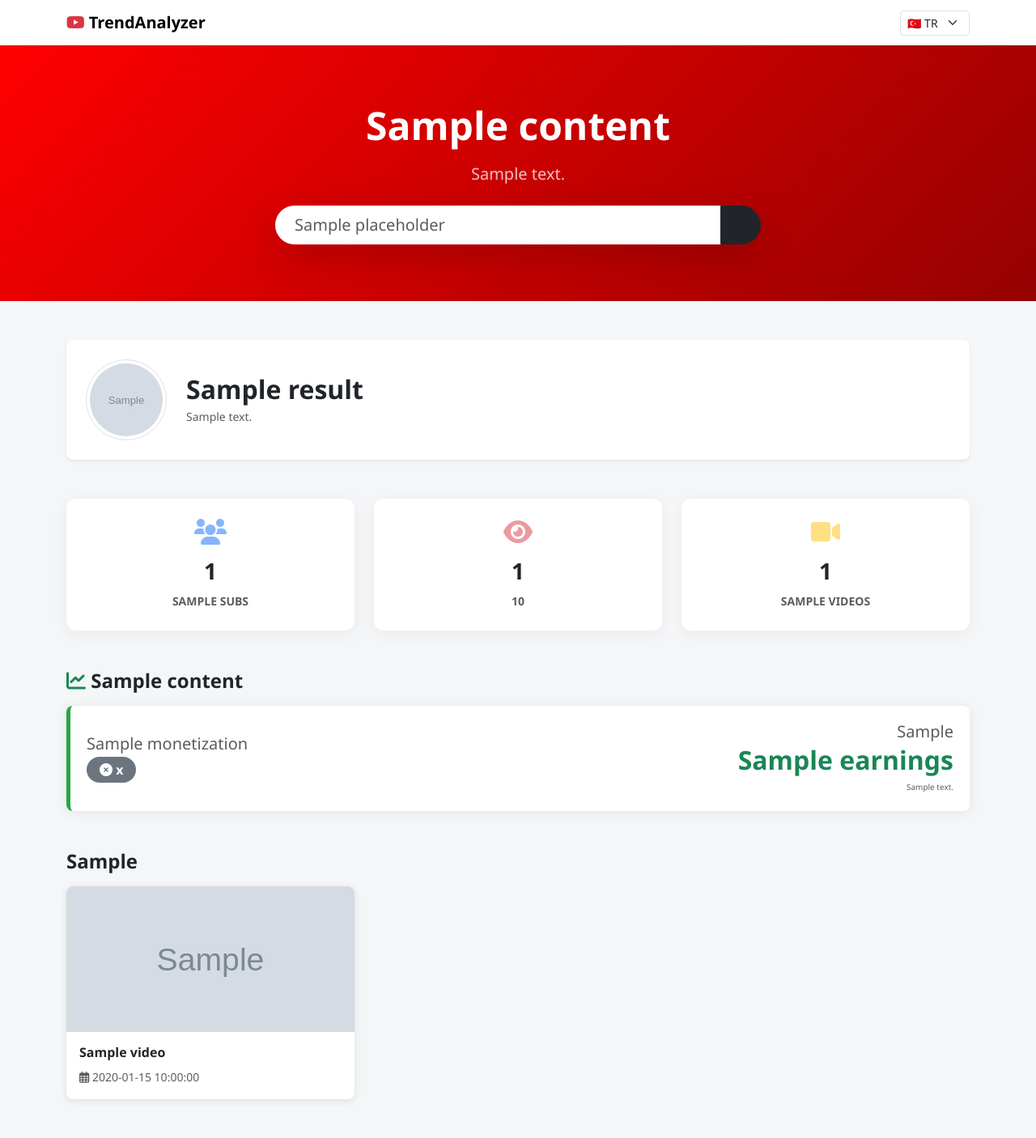
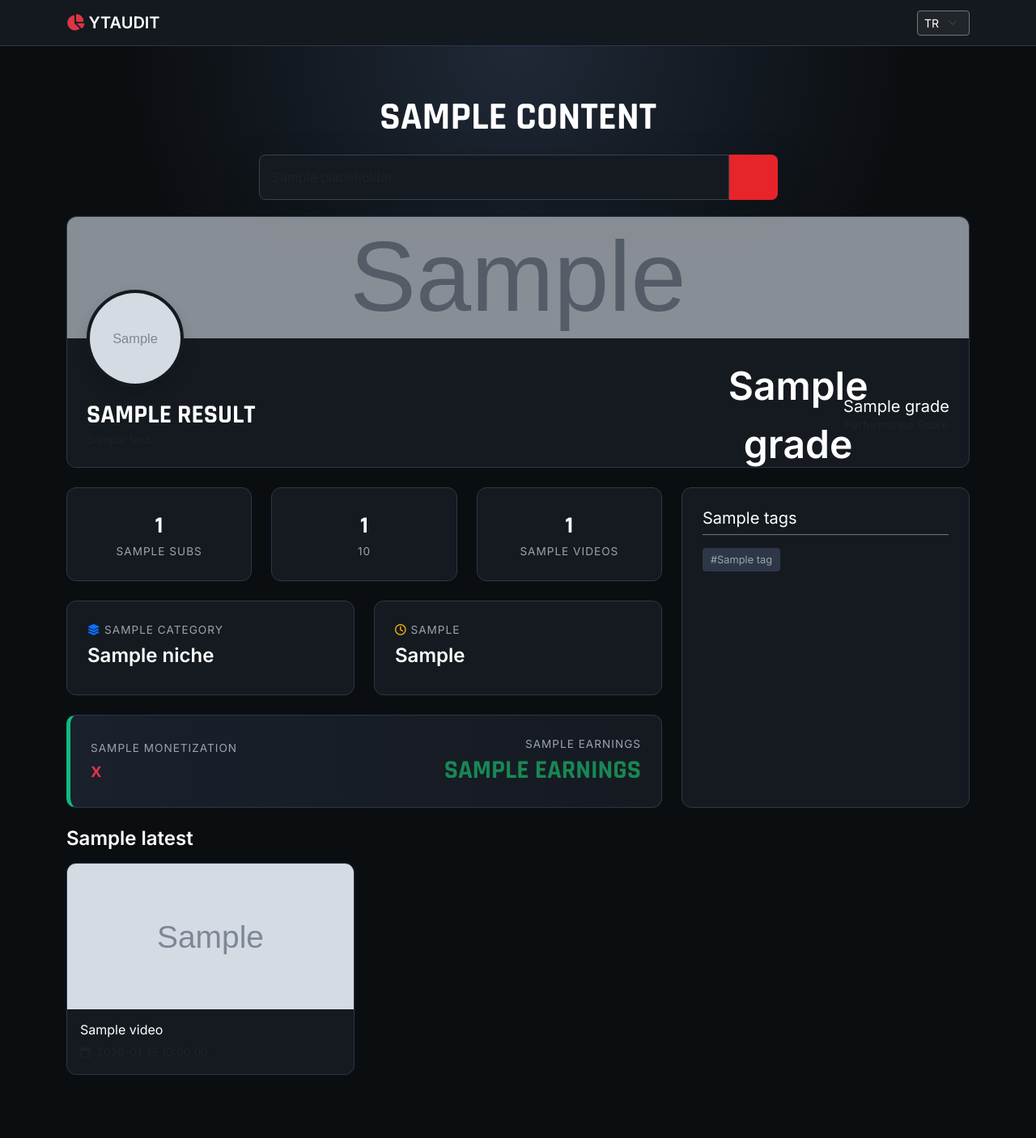
Before and after one commit to 2psgmvs86m-a11y/youtube-trend-analiz, a Python web app: template templates/index.html in a window 1280 px wide. Shown: the whole page at 81% size. After the commit the page ends 1328 px from the top, so only its background shows below. Run offline with Jinja, Linux system fonts and the light colour scheme; the template is opened without the code that fills it: most values are stand-ins (such as "Sample title", 1, 10 or a date in 2020); grey boxes marked "Sample" are stand-in pictures.

Commit message:
Update index.html

```diff
--- a/templates/index.html
+++ b/templates/index.html
@@ -1,4 +1,3 @@
-
 <!DOCTYPE html>
 <html lang="{{ current_lang }}">
 <head>
@@ -6,116 +5,159 @@
     <meta name="viewport" content="width=device-width, initial-scale=1.0">
     <title>{{ content.title }}</title>
     <link href="https://cdn.jsdelivr.net/npm/bootstrap@5.3.0/dist/css/bootstrap.min.css" rel="stylesheet">
-    <link rel="stylesheet" href="https://cdnjs.cloudflare.com/ajax/libs/font-awesome/6.0.0/css/all.min.css">
+    <link href="https://fonts.googleapis.com/css2?family=Rajdhani:wght@400;600;700&family=Inter:wght@300;400;600&display=swap" rel="stylesheet">
+    <link rel="stylesheet" href="https://cdnjs.cloudflare.com/ajax/libs/font-awesome/6.4.0/css/all.min.css">
+
     <style>
-        body { background-color: #f4f6f8; font-family: 'Segoe UI', Tahoma, Geneva, Verdana, sans-serif; }
-        .hero { background: linear-gradient(135deg, #FF0000 0%, #950101 100%); color: white; padding: 70px 0; }
-        .stat-card { background: white; border-radius: 12px; padding: 25px; text-align: center; box-shadow: 0 4px 20px rgba(0,0,0,0.05); height: 100%; transition: transform 0.2s; }
-        .stat-card:hover { transform: translateY(-5px); }
-        .financial-box { background: #fff; border-left: 5px solid #28a745; padding: 20px; border-radius: 8px; box-shadow: 0 2px 15px rgba(0,0,0,0.08); }
-        .video-card img { width: 100%; border-radius: 8px 8px 0 0; object-fit: cover; height: 180px; }
-        .video-card { border: none; box-shadow: 0 2px 10px rgba(0,0,0,0.1); border-radius: 8px; overflow: hidden; }
+        :root { --dark-bg: #0b0e11; --card-bg: #151a21; --accent: #e62429; --text-gray: #9ca3af; }
+        body { background-color: var(--dark-bg); color: white; font-family: 'Inter', sans-serif; }
+        h1, h2, h3, .grade-text { font-family: 'Rajdhani', sans-serif; text-transform: uppercase; }
+
+        /* Header & Search */
+        .navbar { background: rgba(21, 26, 33, 0.95); border-bottom: 1px solid #2d3748; }
+        .hero { padding: 60px 0; background: radial-gradient(circle at top, #1f2937 0%, var(--dark-bg) 70%); }
+        .search-input { background: var(--card-bg); border: 1px solid #374151; color: white; padding: 15px; border-radius: 8px 0 0 8px; }
+        .search-input:focus { background: var(--card-bg); color: white; border-color: var(--accent); box-shadow: none; }
+        .btn-audit { background: var(--accent); border: none; color: white; font-weight: 700; padding: 0 30px; border-radius: 0 8px 8px 0; }
+
+        /* Cards */
+        .glass-card { background: var(--card-bg); border: 1px solid #2d3748; border-radius: 12px; padding: 25px; height: 100%; }
+        .channel-banner { height: 150px; width: 100%; object-fit: cover; border-radius: 12px 12px 0 0; opacity: 0.6; }
+        .avatar-overlay { width: 120px; height: 120px; border-radius: 50%; border: 4px solid var(--card-bg); margin-top: -60px; position: relative; z-index: 2; background: #000; }
+
+        /* Grade Badge */
+        .grade-box { width: 80px; height: 80px; display: flex; align-items: center; justify-content: center; border-radius: 12px; font-size: 3rem; font-weight: 800; color: white; }
+        .grade-A, .grade-A_plus { background: linear-gradient(135deg, #10b981, #059669); box-shadow: 0 0 20px rgba(16, 185, 129, 0.4); }
+        .grade-B, .grade-B_plus { background: linear-gradient(135deg, #3b82f6, #2563eb); }
+        .grade-C { background: linear-gradient(135deg, #f59e0b, #d97706); }
+        .grade-D { background: linear-gradient(135deg, #ef4444, #dc2626); }
+
+        /* Tags */
+        .tag-badge { background: #2d3748; color: var(--text-gray); font-size: 0.8rem; padding: 5px 10px; border-radius: 4px; margin: 0 5px 5px 0; display: inline-block; }
+
+        /* Financial Box */
+        .finance-section { background: linear-gradient(to right, #1a202c, #151a21); border-left: 5px solid #10b981; }
+
+        .stat-num { font-size: 1.8rem; font-weight: 700; font-family: 'Rajdhani'; }
+        .stat-label { font-size: 0.85rem; color: var(--text-gray); text-transform: uppercase; letter-spacing: 1px; }
     </style>
 </head>
 <body>
 
-    <nav class="navbar navbar-light bg-white shadow-sm">
+    <nav class="navbar navbar-expand-lg navbar-dark">
         <div class="container">
-            <a class="navbar-brand fw-bold" href="/"><i class="fab fa-youtube text-danger"></i> TrendAnalyzer</a>
-            <select class="form-select form-select-sm w-auto" onchange="location = '?lang=' + this.value;">
-                <option value="tr" {% if current_lang == 'tr' %}selected{% endif %}>🇹🇷 TR</option>
-                <option value="en" {% if current_lang == 'en' %}selected{% endif %}>🇬🇧 EN</option>
-                <option value="de" {% if current_lang == 'de' %}selected{% endif %}>🇩🇪 DE</option>
-            </select>
+            <a class="navbar-brand fw-bold" href="/"><i class="fas fa-chart-pie text-danger"></i> YT<span class="text-white">AUDIT</span></a>
+            <div class="ms-auto">
+                <select class="form-select form-select-sm bg-dark text-white border-secondary" onchange="location = '?lang=' + this.value;">
+                    <option value="tr" {% if current_lang == 'tr' %}selected{% endif %}>TR</option>
+                    <option value="en" {% if current_lang == 'en' %}selected{% endif %}>EN</option>
+                    <option value="de" {% if current_lang == 'de' %}selected{% endif %}>DE</option>
+                </select>
+            </div>
         </div>
     </nav>
 
-    <div class="hero text-center">
-        <div class="container">
-            <h1 class="fw-bold display-5 mb-3">{{ content.title }}</h1>
-            <p class="lead opacity-75 mb-4">{{ content.desc }}</p>
-
-            <form method="POST" class="d-flex justify-content-center">
-                <div class="input-group shadow-lg" style="max-width: 600px; border-radius: 50px; overflow: hidden;">
-                    <input type="text" name="query" class="form-control form-control-lg border-0 px-4" placeholder="{{ content.placeholder }}" required>
-                    <button class="btn btn-dark px-4 fw-bold" type="submit">{{ content.search_btn }}</button>
+    <div class="hero">
+        <div class="container text-center">
+            <h1 class="display-5 fw-bold mb-3">{{ content.title }}</h1>
+            <div class="row justify-content-center">
+                <div class="col-md-7">
+                    <form method="POST" class="d-flex shadow-lg">
+                        <input type="text" name="query" class="form-control search-input" placeholder="{{ content.placeholder }}" required>
+                        <button class="btn btn-audit" type="submit">{{ content.search_btn }}</button>
+                    </form>
                 </div>
-            </form>
+            </div>
+            {% if error %} <div class="alert alert-danger mt-4 d-inline-block py-2 px-4">{{ error }}</div> {% endif %}
         </div>
     </div>
 
-    {% if error %}
-    <div class="container mt-4">
-        <div class="alert alert-danger text-center rounded-pill">{{ error }}</div>
-    </div>
-    {% endif %}
+    {% if result %}
+    <div class="container pb-5" style="margin-top: -40px;">
 
-    {% if result %}
-    <div class="container mt-5 mb-5">
-
-        <div class="d-flex align-items-center mb-5 bg-white p-4 rounded-3 shadow-sm">
-            <img src="{{ result.avatar }}" class="rounded-circle border p-1" width="100" height="100">
-            <div class="ms-4">
-                <h2 class="fw-bold mb-1">{{ result.title }}</h2>
-                <p class="text-muted mb-0 small" style="max-width: 600px; overflow: hidden; text-overflow: ellipsis; white-space: nowrap;">{{ result.desc }}</p>
-            </div>
-        </div>
-
-        <div class="row g-4 mb-5">
-            <div class="col-md-4">
-                <div class="stat-card">
-                    <i class="fas fa-users fa-2x text-primary mb-3 opacity-50"></i>
-                    <h3 class="fw-bold">{{ result.stats.subscriberCount }}</h3>
-                    <span class="text-muted text-uppercase small fw-bold">{{ content.subs }}</span>
+        <div class="glass-card p-0 mb-4">
+            {% if result.banner %}
+            <img src="{{ result.banner }}" class="channel-banner">
+            {% else %}
+            <div class="channel-banner" style="background: #2d3748;"></div>
+            {% endif %}
+            <div class="px-4 pb-4 d-md-flex align-items-end">
+                <div class="text-center text-md-start">
+                    <img src="{{ result.avatar }}" class="avatar-overlay shadow">
+                    <h2 class="mt-3 mb-0 fw-bold">{{ result.title }}</h2>
+                    <p class="text-muted small mb-0">{{ result.desc }}</p>
                 </div>
-            </div>
-            <div class="col-md-4">
-                <div class="stat-card">
-                    <i class="fas fa-eye fa-2x text-danger mb-3 opacity-50"></i>
-                    <h3 class="fw-bold">{{ result.stats.viewCount }}</h3>
-                    <span class="text-muted text-uppercase small fw-bold">{{ content.views }}</span>
-                </div>
-            </div>
-            <div class="col-md-4">
-                <div class="stat-card">
-                    <i class="fas fa-video fa-2x text-warning mb-3 opacity-50"></i>
-                    <h3 class="fw-bold">{{ result.stats.videoCount }}</h3>
-                    <span class="text-muted text-uppercase small fw-bold">{{ content.videos }}</span>
-                </div>
-            </div>
-        </div>
-
-        <h4 class="fw-bold mb-3"><i class="fas fa-chart-line text-success"></i> {{ content.financial_title }}</h4>
-        <div class="row mb-5">
-            <div class="col-12">
-                <div class="financial-box d-md-flex justify-content-between align-items-center">
-                    <div class="mb-3 mb-md-0">
-                        <h5 class="text-muted mb-1">{{ content.monetization }}</h5>
-                        {% if result.monetized %}
-                            <span class="badge bg-success fs-6 px-3 py-2 rounded-pill"><i class="fas fa-check-circle"></i> {{ content.active }}</span>
-                        {% else %}
-                            <span class="badge bg-secondary fs-6 px-3 py-2 rounded-pill"><i class="fas fa-times-circle"></i> {{ content.passive }}</span>
-                        {% endif %}
+                <div class="ms-auto mt-3 mt-md-0 d-flex gap-3 text-center">
+                    <div class="grade-box grade-{{ result.grade | replace('+','_plus') }}">
+                        {{ result.grade }}
                     </div>
-                    <div class="text-md-end">
-                        <h5 class="text-muted mb-1">{{ content.est_earnings }}</h5>
-                        <h2 class="text-success fw-bold mb-0">{{ result.earnings }}</h2>
-                        <small class="text-muted" style="font-size: 10px;">{{ content.note }}</small>
+                    <div class="d-flex flex-column justify-content-center">
+                        <h5 class="mb-0 text-white">{{ content.grade }}</h5>
+                        <small class="text-muted">Performance Score</small>
                     </div>
                 </div>
             </div>
         </div>
 
-        <h4 class="fw-bold mb-3">{{ content.latest_videos }}</h4>
+        <div class="row g-4 mb-4">
+            <div class="col-lg-8">
+                <div class="row g-4">
+                    <div class="col-md-4"><div class="glass-card text-center"><div class="stat-num">{{ result.sub_count }}</div><div class="stat-label">{{ content.subs }}</div></div></div>
+                    <div class="col-md-4"><div class="glass-card text-center"><div class="stat-num">{{ result.view_count }}</div><div class="stat-label">{{ content.views }}</div></div></div>
+                    <div class="col-md-4"><div class="glass-card text-center"><div class="stat-num">{{ result.video_count }}</div><div class="stat-label">{{ content.videos }}</div></div></div>
+
+                    <div class="col-md-6">
+                        <div class="glass-card">
+                            <div class="stat-label mb-2"><i class="fas fa-layer-group text-primary"></i> {{ content.category }}</div>
+                            <h4 class="fw-bold">{{ result.niche }}</h4>
+                        </div>
+                    </div>
+                    <div class="col-md-6">
+                        <div class="glass-card">
+                            <div class="stat-label mb-2"><i class="far fa-clock text-warning"></i> {{ content.upload_schedule }}</div>
+                            <h4 class="fw-bold">{{ result.upload_schedule }}</h4>
+                        </div>
+                    </div>
+
+                    <div class="col-12">
+                        <div class="glass-card finance-section d-md-flex justify-content-between align-items-center">
+                            <div>
+                                <div class="stat-label mb-1">{{ content.monetization }}</div>
+                                <h4 class="fw-bold mb-0 {{ 'text-success' if result.monetized else 'text-danger' }}">
+                                    {{ content.active if result.monetized else content.passive }}
+                                </h4>
+                            </div>
+                            <div class="text-md-end mt-3 mt-md-0">
+                                <div class="stat-label mb-1">{{ content.earnings }}</div>
+                                <h2 class="fw-bold text-success mb-0">{{ result.earnings }}</h2>
+                            </div>
+                        </div>
+                    </div>
+                </div>
+            </div>
+
+            <div class="col-lg-4">
+                <div class="glass-card">
+                    <h5 class="mb-3 border-bottom border-secondary pb-2">{{ content.tags }}</h5>
+                    {% for tag in result.tags %}
+                        <span class="tag-badge">#{{ tag }}</span>
+                    {% else %}
+                        <small class="text-muted">Etiket bulunamadı.</small>
+                    {% endfor %}
+                </div>
+            </div>
+        </div>
+
+        <h4 class="mb-3 fw-bold">{{ content.latest }}</h4>
         <div class="row g-4">
             {% for video in result.videos %}
             <div class="col-md-4">
-                <a href="https://www.youtube.com/watch?v={{ video.id }}" target="_blank" class="text-decoration-none text-dark">
-                    <div class="card h-100 video-card">
-                        <img src="{{ video.thumb }}" class="card-img-top" alt="...">
-                        <div class="card-body">
-                            <h6 class="card-title fw-bold text-truncate">{{ video.title }}</h6>
-                            <small class="text-muted"><i class="far fa-calendar-alt"></i> {{ video.published }}</small>
+                <a href="https://www.youtube.com/watch?v={{ video.id }}" target="_blank" class="text-decoration-none">
+                    <div class="glass-card p-0 overflow-hidden video-hover">
+                        <img src="{{ video.thumb }}" class="w-100" style="height: 180px; object-fit: cover;">
+                        <div class="p-3">
+                            <h6 class="text-white mb-1 text-truncate">{{ video.title }}</h6>
+                            <small class="text-muted"><i class="far fa-calendar me-1"></i> {{ video.published }}</small>
                         </div>
                     </div>
                 </a>
```
